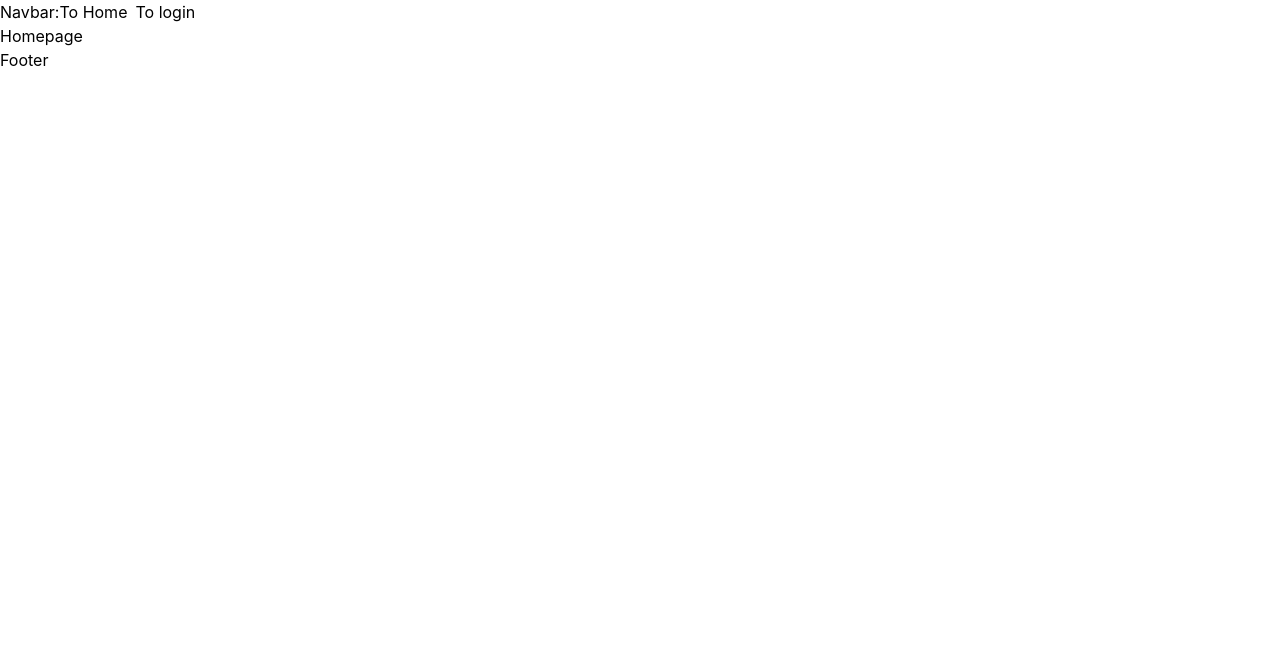
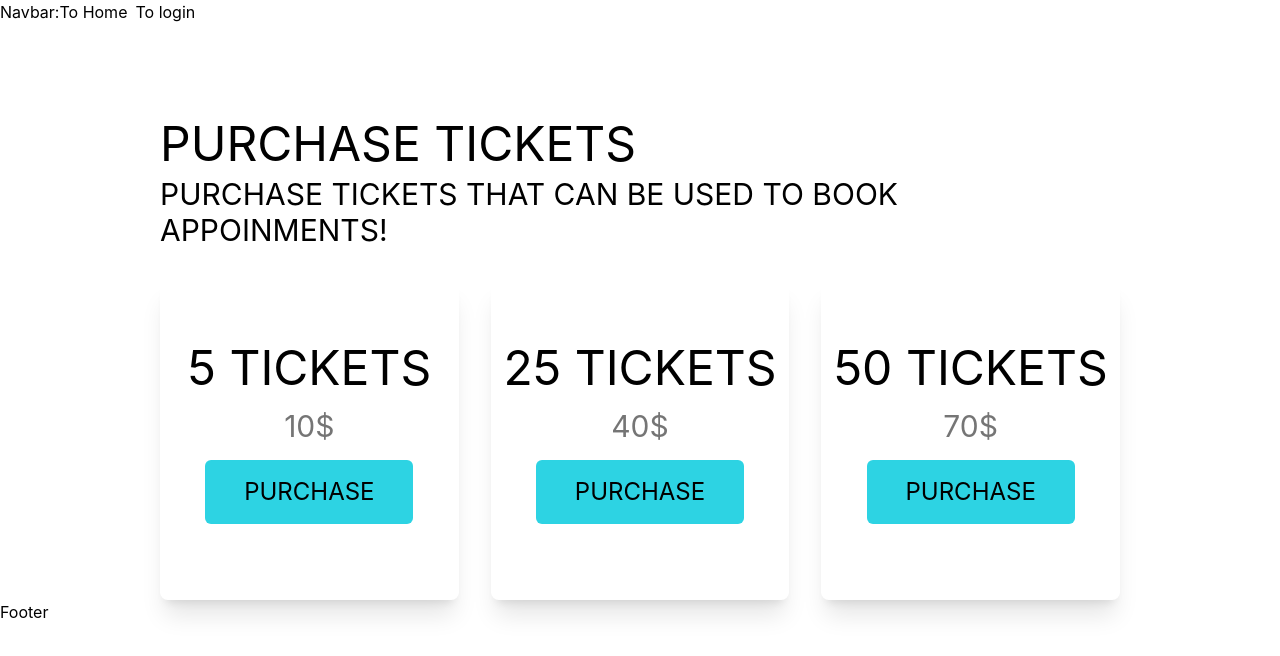
Before and after one commit to Recoded-Spark-Turkey-2022/Unboxed, a React (Create React App) app: page / in a window 1280 px wide. Shown: the top 656 px of the page. Built offline with nearby package versions, Linux system fonts and the light colour scheme.

Commit message:
Refactor: Add ticket component to pages/homepage and remove it's /ticket route.

```diff
--- a/src/components/ticket/Ticket.jsx
+++ b/src/components/ticket/Ticket.jsx
@@ -5,7 +5,7 @@ import TicketCard from './TicketCard';
 function Ticket() {
   return (
     <div className="flex-col-2 gap-40 px-40 pt-24">
-      <div className="flex-col border-2 pb-6">
+      <div className="flex-col pb-6">
         <h1 className="text-5xl mb-2">PURCHASE TICKETS</h1>
         <p className="text-3xl mb-2">
           PURCHASE TICKETS THAT CAN BE USED TO BOOK APPOINMENTS!
--- a/src/pages/homepage/Homepage.jsx
+++ b/src/pages/homepage/Homepage.jsx
@@ -1,7 +1,12 @@
 import React from 'react';
+import Ticket from '../../components/ticket/Ticket';
 
 const Homepage = () => {
-  return <div>Homepage</div>;
+  return (
+    <div>
+      <Ticket />
+    </div>
+  );
 };
 
 export default Homepage;
--- a/src/routers/Routers.js
+++ b/src/routers/Routers.js
@@ -1,6 +1,5 @@
 import React from 'react';
 import { Route, Routes } from 'react-router-dom';
-import Ticket from '../components/ticket/Ticket';
 import Homepage from '../pages/homepage/Homepage';
 import Login from '../pages/login/Login';
 
@@ -10,7 +9,6 @@ const Routers = () => {
       <Routes>
         <Route path="/" element={<Homepage />} />
         <Route path="login" element={<Login />} />
-        <Route path="ticket" element={<Ticket />} />
       </Routes>
     </div>
   );
```
Also changed, not shown: src/components/ticket/ticket.css (deleted, +0 -7 lines).
